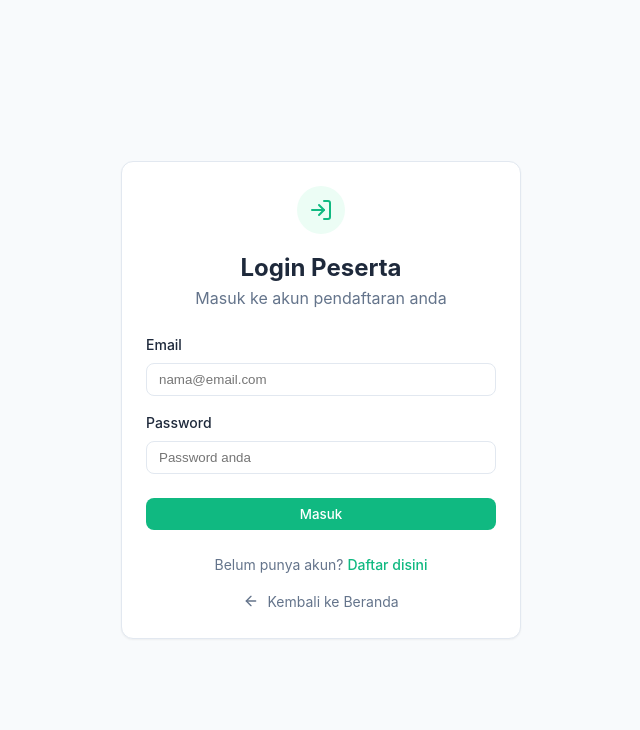
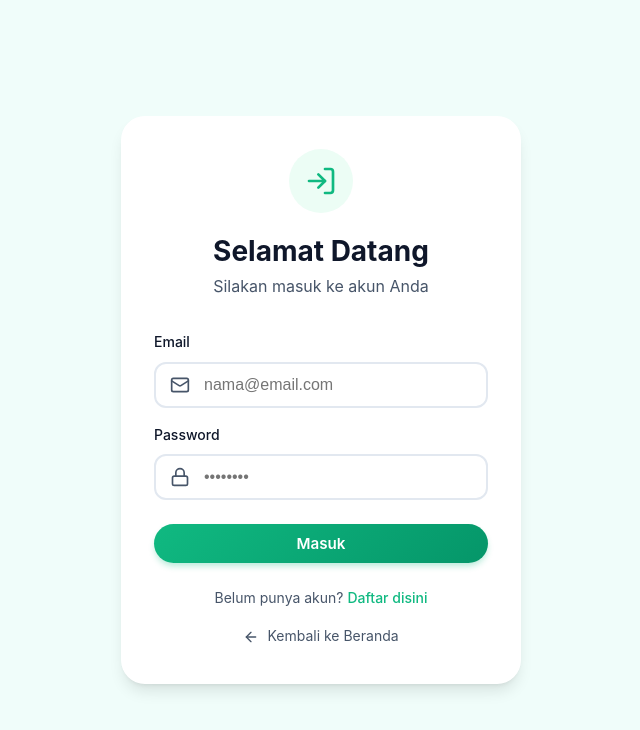
Before and after one commit to kurniawanm169mk-cmd/spmb-app, a React (Vite) app: page /login in a window 1280 px wide. Shown: the top 730 px of the page, without its empty margins (319-959 px from the left). Built offline with nearby package versions, Linux system fonts and the light colour scheme; no server answers.

Commit message:
Modernize UI: Emerald theme, glassmorphism, animations, and fix dashboard stats

```diff
--- a/package.json
+++ b/package.json
@@ -13,6 +13,7 @@
     "@supabase/supabase-js": "^2.39.0",
     "date-fns": "^3.0.0",
     "embla-carousel-react": "^8.0.0",
+    "framer-motion": "^10.16.4",
     "lucide-react": "^0.300.0",
     "react": "^18.2.0",
     "react-dom": "^18.2.0",
--- a/src/index.css
+++ b/src/index.css
@@ -1,14 +1,16 @@
 :root {
-  /* Brand Colors - Default Emerald */
+  /* Brand Colors - Modern Emerald */
   --primary-color: #10b981;
   --primary-hover: #059669;
-  --secondary-color: #059669;
+  --secondary-color: #34d399;
+  --accent-color: #f59e0b;
 
   /* Neutral Colors */
-  --bg-color: #f8fafc;
+  --bg-color: #f0fdfa;
+  /* Very light emerald tint */
   --surface-color: #ffffff;
-  --text-primary: #1e293b;
-  --text-secondary: #64748b;
+  --text-primary: #0f172a;
+  --text-secondary: #475569;
   --border-color: #e2e8f0;
 
   /* Status Colors */
@@ -18,17 +20,20 @@
   --info: #3b82f6;
 
   /* Spacing & Radius */
-  --radius-sm: 0.375rem;
-  --radius-md: 0.5rem;
-  --radius-lg: 0.75rem;
+  --radius-sm: 0.5rem;
+  --radius-md: 0.75rem;
+  --radius-lg: 1rem;
+  --radius-xl: 1.5rem;
   --radius-full: 9999px;
 
+  /* Shadows */
   --shadow-sm: 0 1px 2px 0 rgb(0 0 0 / 0.05);
   --shadow-md: 0 4px 6px -1px rgb(0 0 0 / 0.1), 0 2px 4px -2px rgb(0 0 0 / 0.1);
   --shadow-lg: 0 10px 15px -3px rgb(0 0 0 / 0.1), 0 4px 6px -4px rgb(0 0 0 / 0.1);
+  --shadow-xl: 0 20px 25px -5px rgb(0 0 0 / 0.1), 0 8px 10px -6px rgb(0 0 0 / 0.1);
 
-  font-family: 'Inter', system-ui, Avenir, Helvetica, Arial, sans-serif;
-  line-height: 1.5;
+  font-family: 'Inter', system-ui, -apple-system, sans-serif;
+  line-height: 1.6;
   font-weight: 400;
 }
 
@@ -42,11 +47,16 @@ body {
   background-color: var(--bg-color);
   color: var(--text-primary);
   min-height: 100vh;
+  background-image:
+    radial-gradient(at 0% 0%, rgba(16, 185, 129, 0.1) 0px, transparent 50%),
+    radial-gradient(at 100% 0%, rgba(52, 211, 153, 0.1) 0px, transparent 50%);
+  background-attachment: fixed;
 }
 
 a {
   color: inherit;
   text-decoration: none;
+  transition: color 0.2s;
 }
 
 button {
@@ -58,61 +68,83 @@ button {
 .container {
   max-width: 1280px;
   margin: 0 auto;
-  padding: 0 1rem;
+  padding: 0 1.5rem;
+}
+
+.glass {
+  background: rgba(255, 255, 255, 0.7);
+  backdrop-filter: blur(10px);
+  -webkit-backdrop-filter: blur(10px);
+  border: 1px solid rgba(255, 255, 255, 0.5);
 }
 
 .btn {
   display: inline-flex;
   align-items: center;
   justify-content: center;
-  padding: 0.5rem 1rem;
-  border-radius: var(--radius-md);
-  font-weight: 500;
-  transition: all 0.2s;
+  padding: 0.625rem 1.25rem;
+  border-radius: var(--radius-full);
+  font-weight: 600;
+  transition: all 0.3s cubic-bezier(0.4, 0, 0.2, 1);
   border: none;
   gap: 0.5rem;
+  font-size: 0.95rem;
+}
+
+.btn:active {
+  transform: scale(0.98);
 }
 
 .btn-primary {
-  background-color: var(--primary-color);
+  background: linear-gradient(135deg, var(--primary-color), var(--primary-hover));
   color: white;
+  box-shadow: 0 4px 6px -1px rgba(16, 185, 129, 0.3);
 }
 
 .btn-primary:hover {
-  background-color: var(--primary-hover);
+  box-shadow: 0 10px 15px -3px rgba(16, 185, 129, 0.4);
+  transform: translateY(-1px);
 }
 
 .btn-outline {
-  border: 1px solid var(--border-color);
+  border: 2px solid var(--border-color);
   background: transparent;
   color: var(--text-primary);
 }
 
 .btn-outline:hover {
-  background-color: var(--bg-color);
-  border-color: var(--text-secondary);
+  border-color: var(--primary-color);
+  color: var(--primary-color);
+  background-color: rgba(16, 185, 129, 0.05);
 }
 
 .input {
   width: 100%;
-  padding: 0.5rem 0.75rem;
-  border: 1px solid var(--border-color);
+  padding: 0.75rem 1rem;
+  border: 2px solid var(--border-color);
   border-radius: var(--radius-md);
   background-color: var(--surface-color);
   color: var(--text-primary);
-  transition: border-color 0.2s;
+  transition: all 0.2s;
+  font-size: 1rem;
 }
 
 .input:focus {
   outline: none;
   border-color: var(--primary-color);
-  box-shadow: 0 0 0 2px color-mix(in srgb, var(--primary-color), transparent 80%);
+  box-shadow: 0 0 0 4px rgba(16, 185, 129, 0.1);
 }
 
 .card {
   background-color: var(--surface-color);
-  border-radius: var(--radius-lg);
-  padding: 1.5rem;
-  box-shadow: var(--shadow-sm);
-  border: 1px solid var(--border-color);
+  border-radius: var(--radius-xl);
+  padding: 2rem;
+  box-shadow: var(--shadow-lg);
+  border: 1px solid rgba(255, 255, 255, 0.5);
+  transition: transform 0.3s ease, box-shadow 0.3s ease;
 }
+
+.card:hover {
+  transform: translateY(-2px);
+  box-shadow: var(--shadow-xl);
+}
--- a/src/pages/LoginPage.jsx
+++ b/src/pages/LoginPage.jsx
@@ -1,7 +1,8 @@
 import React, { useState } from 'react';
 import { Link, useNavigate } from 'react-router-dom';
 import { useAuth } from '../context/AuthContext';
-import { LogIn, ArrowLeft } from 'lucide-react';
+import { LogIn, ArrowLeft, Lock, Mail } from 'lucide-react';
+import { motion } from 'framer-motion';
 
 export default function LoginPage() {
     const [email, setEmail] = useState('');
@@ -15,40 +16,61 @@ export default function LoginPage() {
         e.preventDefault();
         setError('');
         setLoading(true);
+
         try {
-            const { user } = await login(email, password);
-            // Redirect based on role? For now just go to student dashboard,
-            // AuthContext/ProtectedRoute will handle role checks if they try to access admin.
-            // Ideally we check role here but profile might take a sec to load in context.
-            // Let's just push to /student, if they are admin they can go to /admin manually or we redirect later.
-            navigate('/student');
+            const { user, error } = await login(email, password);
+            if (error) throw error;
+
+            // Redirect based on role
+            if (user?.user_metadata?.role === 'admin') {
+                navigate('/admin');
+            } else {
+                navigate('/dashboard');
+            }
         } catch (err) {
-            setError(err.message);
+            setError('Email atau password salah.');
         } finally {
             setLoading(false);
         }
     };
 
     return (
-        <div style={{ minHeight: '100vh', display: 'flex', alignItems: 'center', justifyContent: 'center', backgroundColor: 'var(--bg-color)' }}>
-            <div className="card" style={{ width: '100%', maxWidth: '400px' }}>
-                <div style={{ marginBottom: '1.5rem', textAlign: 'center' }}>
-                    <div style={{ width: '48px', height: '48px', backgroundColor: '#ecfdf5', borderRadius: '50%', display: 'flex', alignItems: 'center', justifyContent: 'center', margin: '0 auto 1rem', color: 'var(--primary-color)' }}>
-                        <LogIn size={24} />
-                    </div>
-                    <h1 style={{ fontSize: '1.5rem', fontWeight: 'bold' }}>Login Peserta</h1>
-                    <p style={{ color: 'var(--text-secondary)' }}>Masuk ke akun pendaftaran anda</p>
+        <div style={{ minHeight: '100vh', display: 'flex', alignItems: 'center', justifyContent: 'center', backgroundColor: 'var(--bg-color)', padding: '2rem 1rem' }}>
+            <motion.div
+                initial={{ opacity: 0, scale: 0.95 }}
+                animate={{ opacity: 1, scale: 1 }}
+                transition={{ duration: 0.5 }}
+                className="card glass"
+                style={{ width: '100%', maxWidth: '400px', border: '1px solid rgba(255,255,255,0.5)' }}
+            >
+                <div style={{ marginBottom: '2rem', textAlign: 'center' }}>
+                    <motion.div
+                        initial={{ scale: 0 }}
+                        animate={{ scale: 1 }}
+                        transition={{ delay: 0.2, type: 'spring', stiffness: 200 }}
+                        style={{ width: '64px', height: '64px', backgroundColor: '#ecfdf5', borderRadius: '50%', display: 'flex', alignItems: 'center', justifyContent: 'center', margin: '0 auto 1rem', color: 'var(--primary-color)' }}
+                    >
+                        <LogIn size={32} />
+                    </motion.div>
+                    <h1 style={{ fontSize: '1.75rem', fontWeight: 'bold', color: 'var(--text-primary)' }}>Selamat Datang</h1>
+                    <p style={{ color: 'var(--text-secondary)' }}>Silakan masuk ke akun Anda</p>
                 </div>
 
                 {error && (
-                    <div style={{ backgroundColor: '#fef2f2', color: 'var(--error)', padding: '0.75rem', borderRadius: 'var(--radius-md)', marginBottom: '1rem', fontSize: '0.875rem' }}>
+                    <motion.div
+                        initial={{ opacity: 0, height: 0 }}
+                        animate={{ opacity: 1, height: 'auto' }}
+                        style={{ backgroundColor: '#fef2f2', color: 'var(--error)', padding: '0.75rem', borderRadius: 'var(--radius-md)', marginBottom: '1rem', fontSize: '0.875rem' }}
+                    >
                         {error}
-                    </div>
+                    </motion.div>
                 )}
 
                 <form onSubmit={handleSubmit} style={{ display: 'flex', flexDirection: 'column', gap: '1rem' }}>
                     <div>
                         <label style={{ display: 'block', marginBottom: '0.5rem', fontSize: '0.875rem', fontWeight: 500 }}>Email</label>
+                        <div style={{ position: 'relative' }}>
+                            <Mail size={20} style={{ position: 'absolute', left: '1rem', top: '50%', transform: 'translateY(-50%)', color: 'var(--text-secondary)' }} />
                             <input
                                 type="email"
                                 required
@@ -56,19 +78,25 @@ export default function LoginPage() {
                                 value={email}
                                 onChange={(e) => setEmail(e.target.value)}
                                 placeholder="nama@email.com"
+                                style={{ paddingLeft: '3rem' }}
                             />
+                        </div>
                     </div>
 
                     <div>
                         <label style={{ display: 'block', marginBottom: '0.5rem', fontSize: '0.875rem', fontWeight: 500 }}>Password</label>
+                        <div style={{ position: 'relative' }}>
+                            <Lock size={20} style={{ position: 'absolute', left: '1rem', top: '50%', transform: 'translateY(-50%)', color: 'var(--text-secondary)' }} />
                             <input
                                 type="password"
                                 required
                                 className="input"
                                 value={password}
                                 onChange={(e) => setPassword(e.target.value)}
-                            placeholder="Password anda"
+                                placeholder="••••••••"
+                                style={{ paddingLeft: '3rem' }}
                             />
+                        </div>
                     </div>
 
                     <button type="submit" className="btn btn-primary" disabled={loading} style={{ marginTop: '0.5rem' }}>
@@ -86,7 +114,7 @@ export default function LoginPage() {
                         </Link>
                     </div>
                 </div>
-            </div>
+            </motion.div>
         </div>
     );
 }
```
Also changed, not shown: src/components/Navbar.jsx (+14 -12 lines), src/pages/LandingPage.jsx (+114 -47 lines), src/pages/RegisterPage.jsx (+24 -11 lines), src/pages/admin/AdminDashboard.jsx (+12 -3 lines), 1 other file (tests, documents, lock files or other folders). Lines whose indentation alone changed are shown as unchanged.
